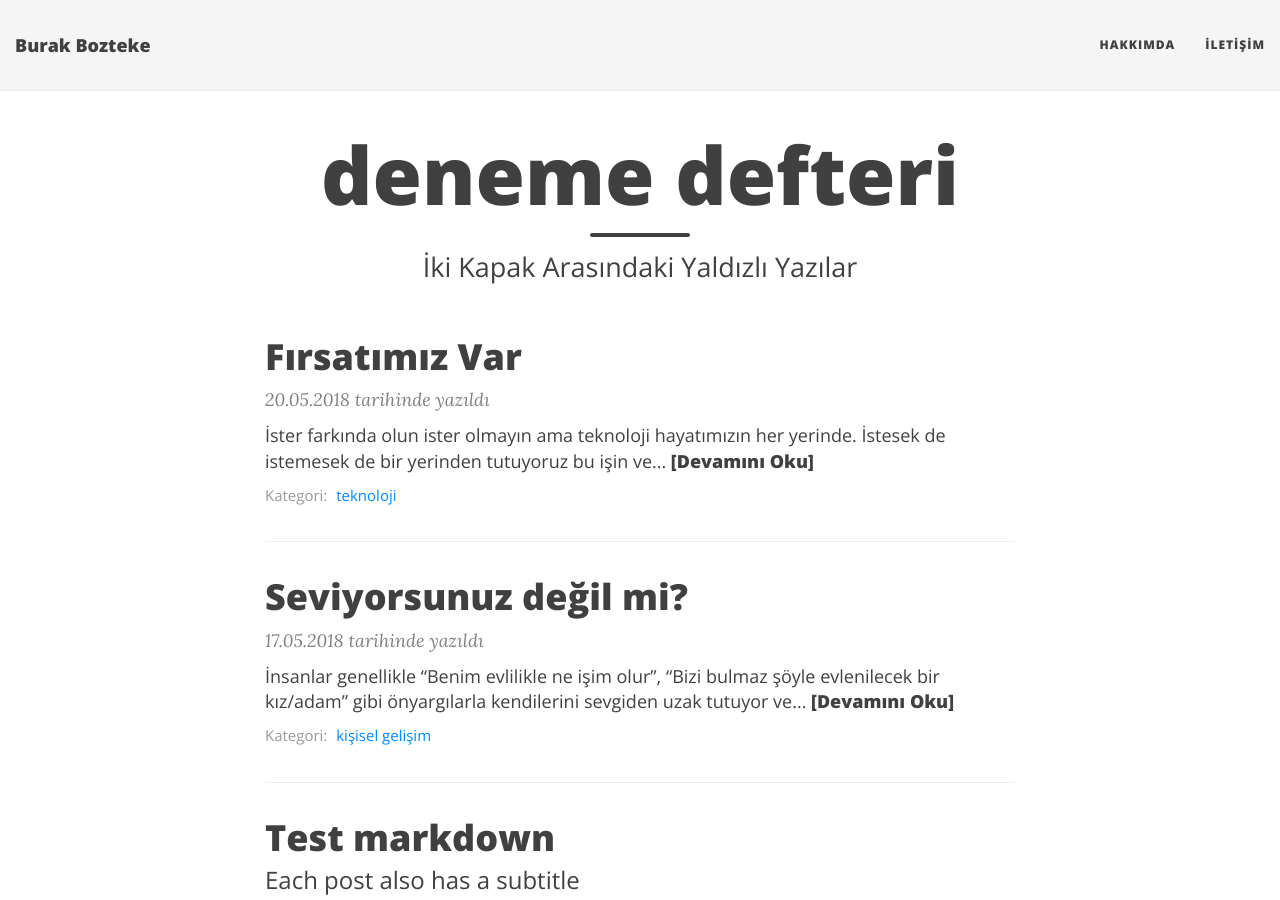
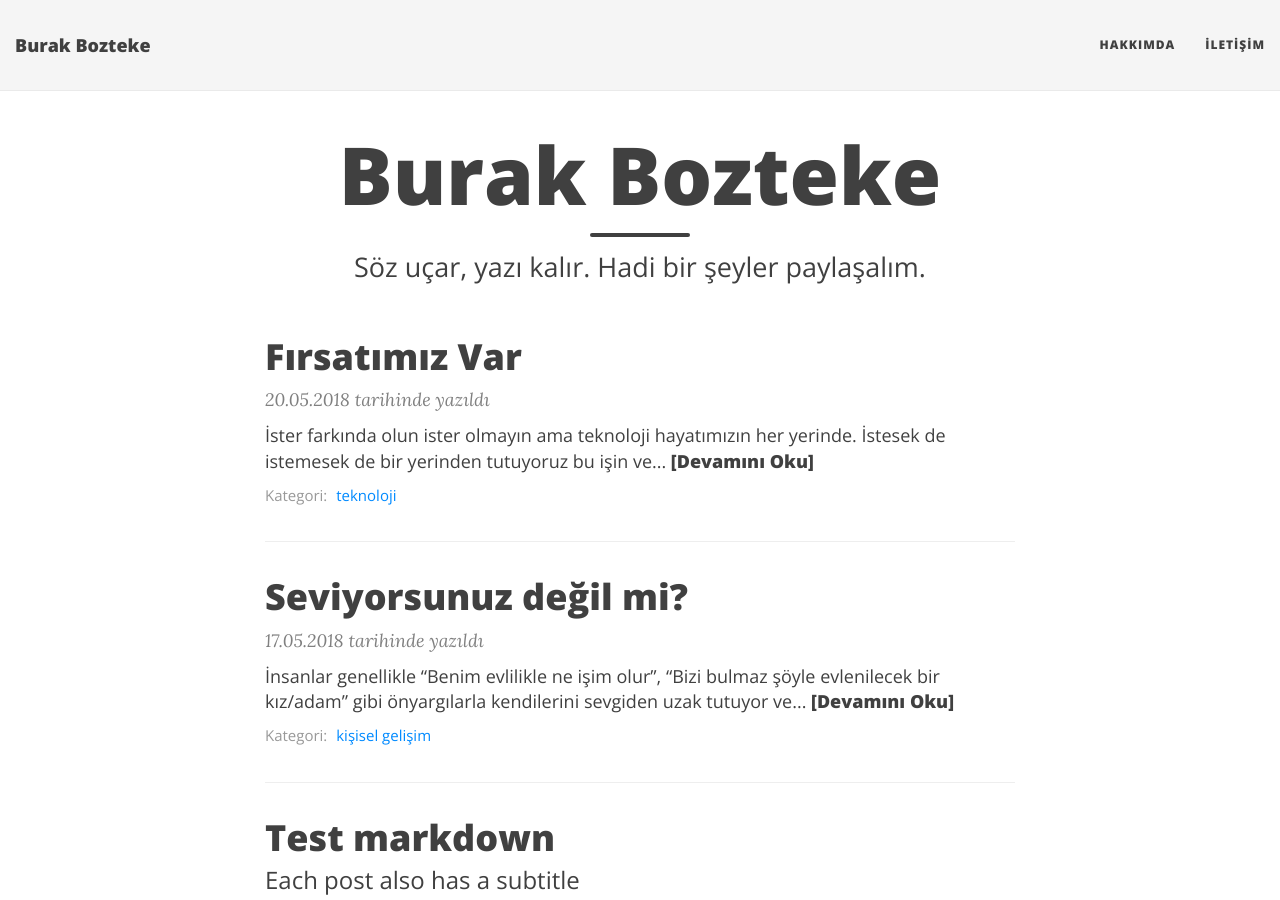
Before and after one commit to burakbozteke/burakbozteke.github.io, a Jekyll site: the page built from index.html, in a window 1280 px wide and 900 px high. Built offline with Jekyll 4.4.1, drawn with Linux system fonts in a browser that asks for light colours; nearby versions of some CDN libraries; the list of posts is cut into pages by our own code.

Commit message:
config güncellemesi

```diff
--- a/index.html
+++ b/index.html
@@ -1,7 +1,7 @@
 ---
 layout: page
-title: deneme defteri
-subtitle: İki Kapak Arasındaki Yaldızlı Yazılar
+title: Burak Bozteke
+subtitle: Söz uçar, yazı kalır. Hadi bir şeyler paylaşalım.
 use-site-title: true
 ---
 
```
